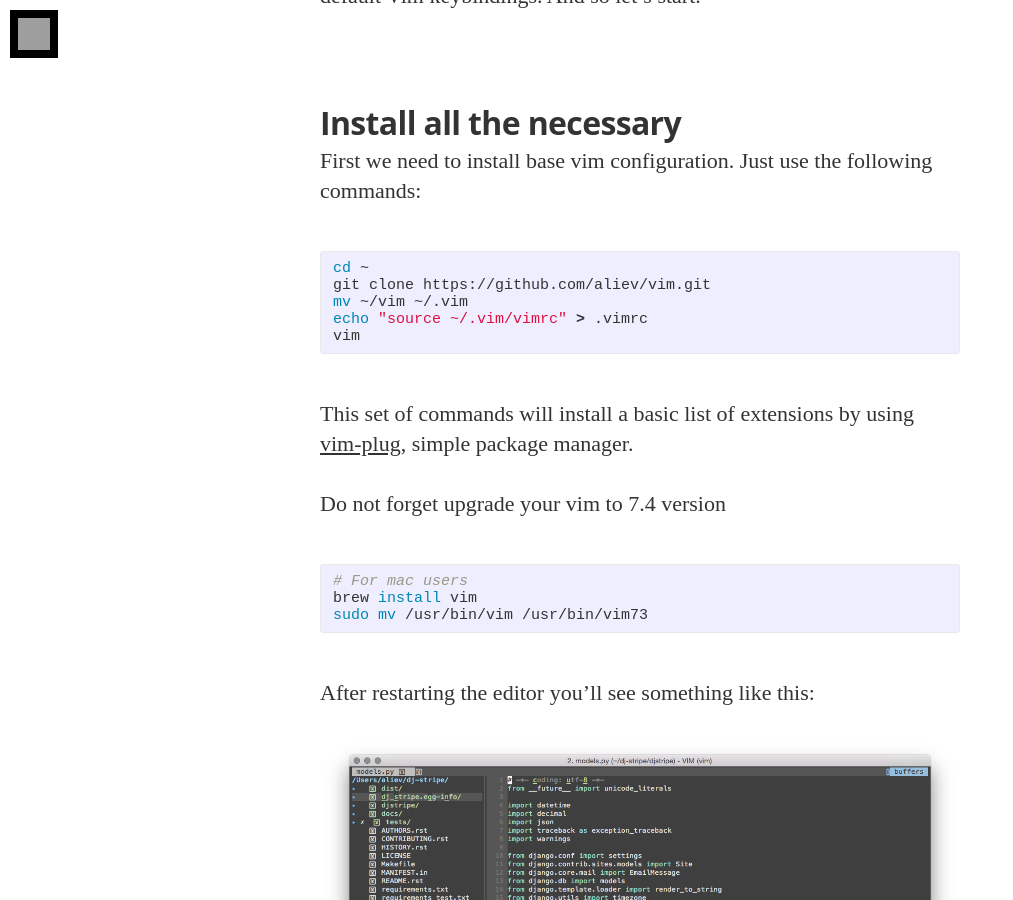
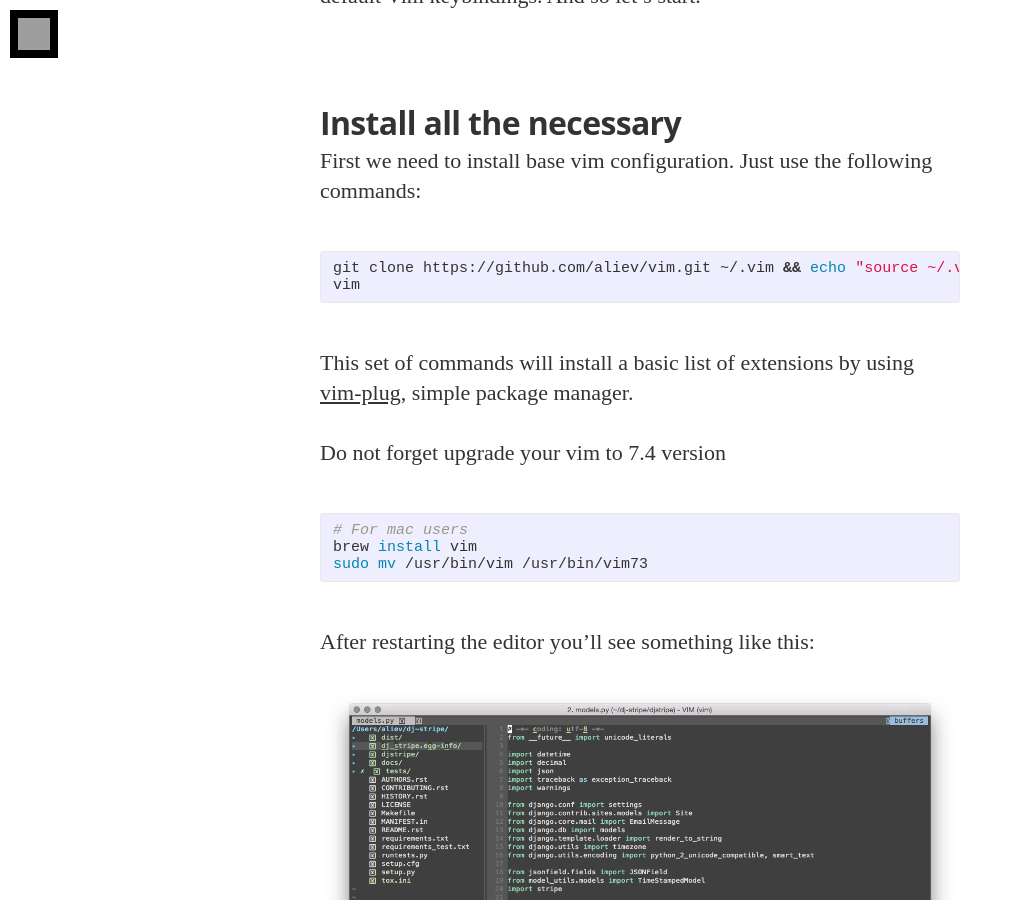
Before and after one commit to aliev/aliev.github.io, a Jekyll site: the page built from _posts/2015-08-16-how-to-adjust-the-comfortable-environment-of-development-on-python-and-not-only.md, in a window 1280 px wide and 900 px high, scrolled down 631 px. Shown: the whole window, without its empty margins (0-1013 px from the left). Built offline with Jekyll 4.4.1, drawn with Linux system fonts in a browser that asks for light colours; nearby versions of some CDN libraries; some web fonts are replaced; Markdown is read by kramdown in place of the engine named in the settings; comment, search, counter and statistics services are not loaded; grey boxes are pictures that could not be loaded.

Commit message:
Update 2015-08-16-how-to-adjust-the-comfortable-environment-of-development-on-python-and-not-only.md

```diff
--- a/_posts/2015-08-16-how-to-adjust-the-comfortable-environment-of-development-on-python-and-not-only.md
+++ b/_posts/2015-08-16-how-to-adjust-the-comfortable-environment-of-development-on-python-and-not-only.md
@@ -14,10 +14,7 @@ I have only one text editor and it is Vim. I don't represent as it is possible t
 First we need to install base vim configuration. Just use the following commands:
 
 {% highlight bash %}
-cd ~
-git clone https://github.com/aliev/vim.git
-mv ~/vim ~/.vim
-echo "source ~/.vim/vimrc" > .vimrc
+git clone https://github.com/aliev/vim.git ~/.vim && echo "source ~/.vim/vimrc" > ~/.vimrc
 vim
 {% endhighlight %}
 
```
